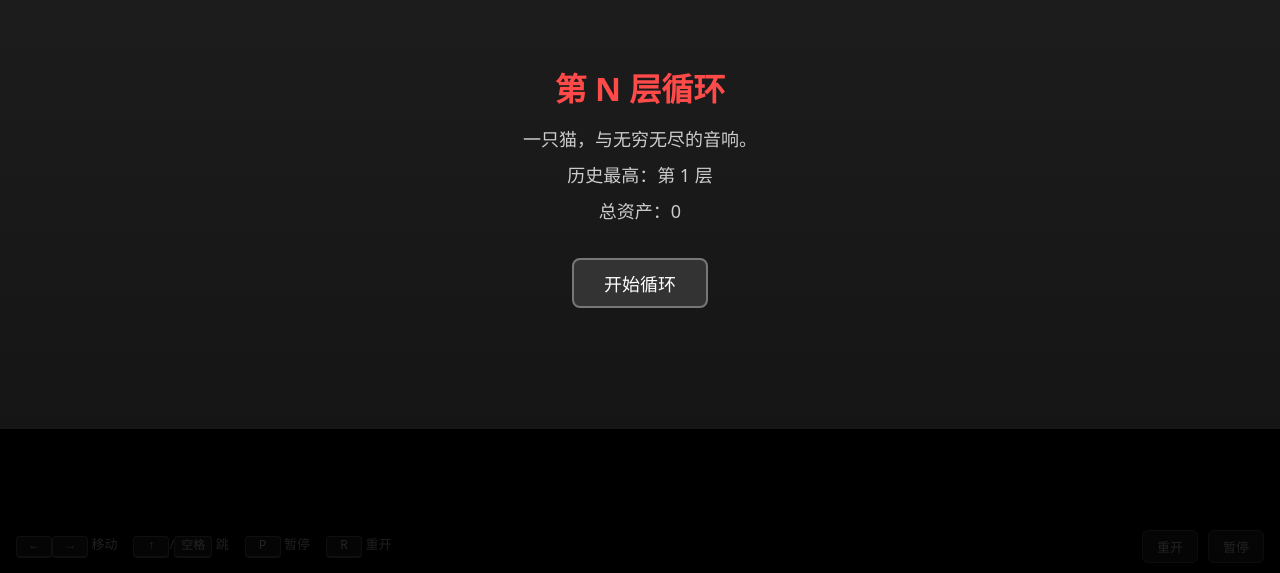
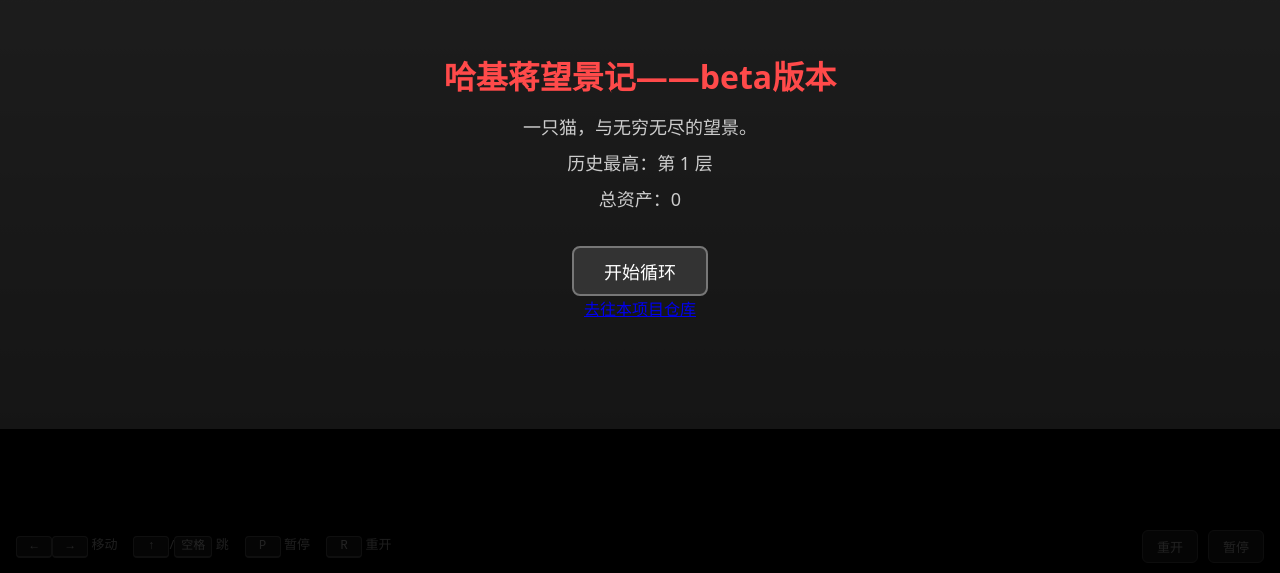
Before and after one commit to GoodView-12/tools, a plain HTML site: page hjc_game/index.html in a window 1280 px wide. Shown: the part 227-800 px from the top of the page. Drawn offline with Linux system fonts and the light colour scheme; animation ran at ten frames a second.

Commit message:
Add files via upload

```diff
--- a/hjc_game/index.html
+++ b/hjc_game/index.html
@@ -3,7 +3,7 @@
 <head>
 <meta charset="UTF-8">
 <meta name="viewport" content="width=device-width, initial-scale=1.0, user-scalable=no, viewport-fit=cover">
-<title>猫与音响：第 N 层循环</title>
+<title>哈基蒋望景记</title>
 <style>
   html,body{margin:0;padding:0;background:#111;overflow:hidden;height:100%;width:100%;}
   #wrap{position:relative;width:100vw;height:100vh;display:flex;align-items:center;justify-content:center;overflow:hidden;}
@@ -78,11 +78,12 @@
 <body>
 <div id="wrap">
   <div id="startScreen">
-    <h2>第 N 层循环</h2>
-    <p>一只猫，与无穷无尽的音响。</p>
+    <h2>哈基蒋望景记——beta版本</h2>
+    <p>一只猫，与无穷无尽的望景。</p>
     <p id="start-best">历史最高：第 1 层</p>
     <p id="start-assets">总资产：0</p>
     <button id="startBtn">开始循环</button>
+    <a href="https://github.com/GoodView-12/tools">去往本项目仓库</a>
   </div>
 
   <canvas id="game"></canvas>
```
